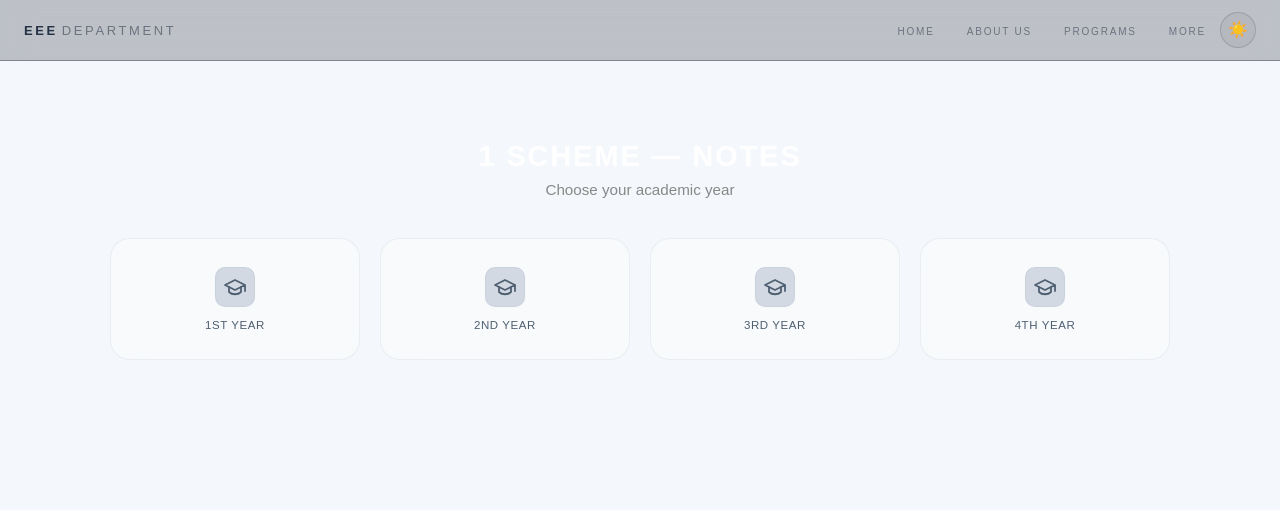
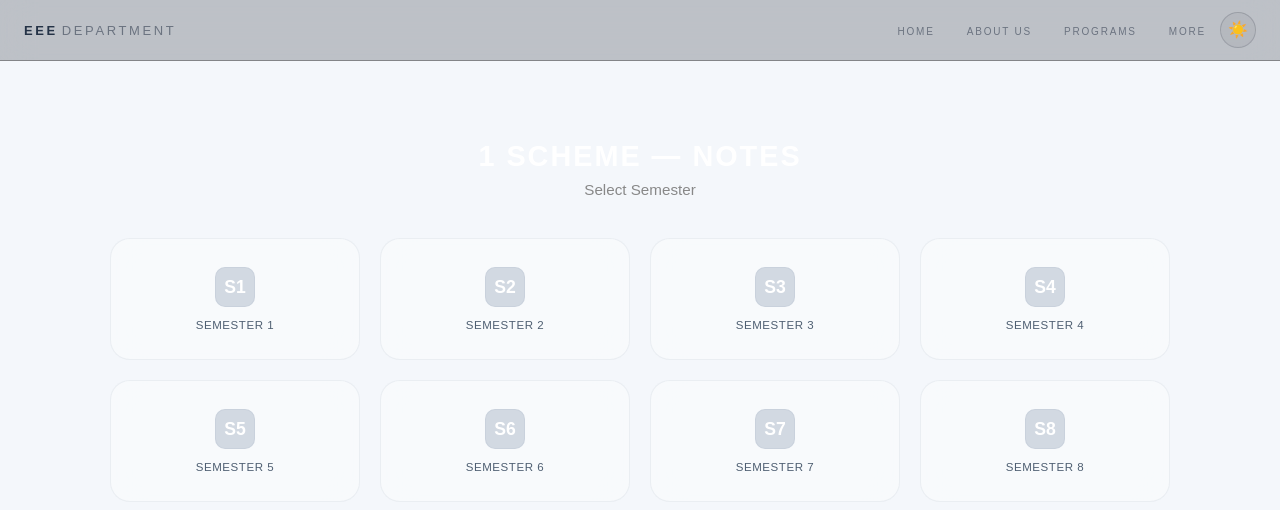
Before and after one commit to SG-Abhishek/EEE_DEPARTMENT_WEBSITE, a Next.js app: page /study-materials/1/1 in a window 1280 px wide. Shown: the top 510 px of the page. Built offline with nearby package versions, Linux system fonts and the light colour scheme.

Commit message:
replace year with sem

```diff
--- a/src/app/study-materials/[scheme]/[type]/page.jsx
+++ b/src/app/study-materials/[scheme]/[type]/page.jsx
@@ -1,16 +1,20 @@
 import Link from 'next/link';
 
-export default async function SelectYearPage({ params }) {
+export default async function SelectSemesterPage({ params }) {
   const { scheme, type } = await params;
 
-  const years = [
-    { label: '1st Year', value: 'year1' },
-    { label: '2nd Year', value: 'year2' },
-    { label: '3rd Year', value: 'year3' },
-    { label: '4th Year', value: 'year4' },
+  const semesters = [
+    { label: 'Semester 1', value: 's1', short: 'S1' },
+    { label: 'Semester 2', value: 's2', short: 'S2' },
+    { label: 'Semester 3', value: 's3', short: 'S3' },
+    { label: 'Semester 4', value: 's4', short: 'S4' },
+    { label: 'Semester 5', value: 's5', short: 'S5' },
+    { label: 'Semester 6', value: 's6', short: 'S6' },
+    { label: 'Semester 7', value: 's7', short: 'S7' },
+    { label: 'Semester 8', value: 's8', short: 'S8' },
   ];
 
-  const typeTitle = type === 'pyq' ? 'PYQ' : 'NOTES';
+  const typeTitle = type === 'pyq' ? 'PREVIOUS YEAR QUESTIONS' : 'NOTES';
 
   return (
     <div style={{ paddingTop: '140px', minHeight: '100vh', paddingLeft: '20px', paddingRight: '20px', paddingBottom: '60px', maxWidth: '1100px', margin: '0 auto' }}>
@@ -19,26 +23,23 @@ export default async function SelectYearPage({ params }) {
           {scheme} SCHEME — {typeTitle}
         </h1>
         <p style={{ color: '#888888', marginTop: '8px', fontSize: '0.95rem' }}>
-          Choose your academic year
+          Select Semester
         </p>
       </div>
 
-      <div style={{ display: 'grid', gridTemplateColumns: 'repeat(auto-fit, minmax(220px, 1fr))', gap: '20px' }}>
-        {years.map((year) => (
+      <div style={{ display: 'grid', gridTemplateColumns: 'repeat(auto-fit, minmax(200px, 1fr))', gap: '20px' }}>
+        {semesters.map((sem) => (
           <Link
-            key={year.value}
-            id={`link-${year.value}`}
+            key={sem.value}
+            id={`link-${sem.value}`}
             className="integration-item"
-            href={`/study-materials/${scheme}/${type}/${year.value}`}
+            href={`/study-materials/${scheme}/${type}/${sem.value}`}
             style={{ textDecoration: 'none' }}
           >
             <div className="integration-icon">
-              <svg width="24" height="24" viewBox="0 0 24 24" fill="none" stroke="currentColor" strokeWidth="1.8" strokeLinecap="round" strokeLinejoin="round">
-                <path d="M22 10v6M2 10l10-5 10 5-10 5z"></path>
-                <path d="M6 12v5c3 3 9 3 12 0v-5"></path>
-              </svg>
+              <span style={{ fontWeight: 'bold', fontSize: '1.1rem', color: '#ffffff' }}>{sem.short}</span>
             </div>
-            <div className="integration-name">{year.label.toUpperCase()}</div>
+            <div className="integration-name">{sem.label.toUpperCase()}</div>
           </Link>
         ))}
       </div>
```
Also changed, not shown: sanity/schemas/studyMaterial.js (+10 -6 lines), src/app/study-materials/[scheme]/[type]/[semester]/page.jsx (renamed from src/app/study-materials/[scheme]/[type]/[year]/page.jsx, +15 -11 lines).
